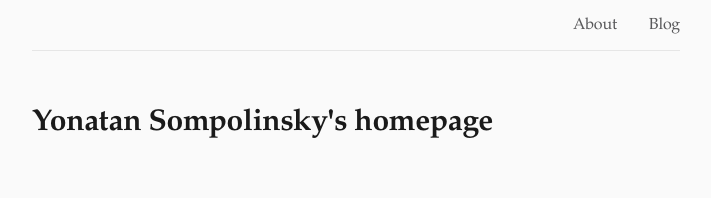
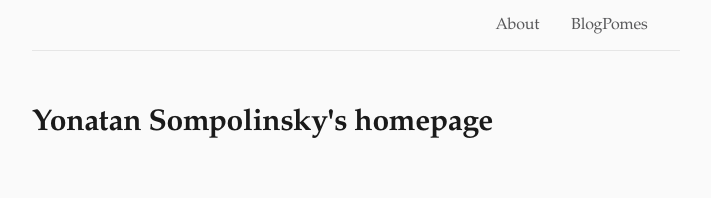
Before and after one commit to hashdag/hashdag.github.io, a Jekyll site: the page built from index.md, in a window 1280 px wide. Shown: the top 198 px of the page, without its empty margins (284-995 px from the left). Built offline with Jekyll 4.4.1, drawn with Linux system fonts in a browser that asks for light colours.

Commit message:
Update site-nav.html

```diff
--- a/_includes/site-nav.html
+++ b/_includes/site-nav.html
@@ -20,4 +20,12 @@
 {% endif %}
 </div>
 
+{% if page.url == "/pomes" %}
+<span class="nav-current-page" >Pomes</span>
+{% else %}
+<a href="/blog" title="Poams">Pomes</a>
+{% endif %}
+</div>
+
+
 </nav>
```
